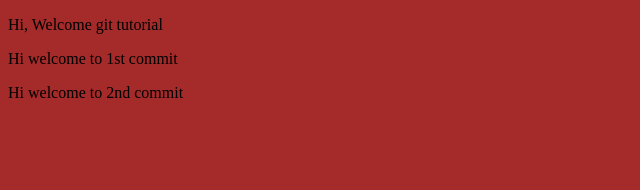
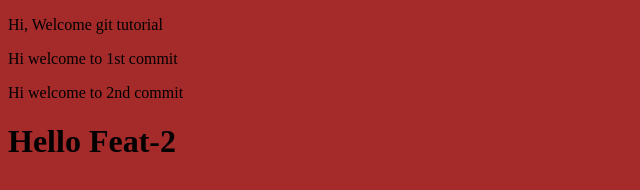
Before and after one commit to bsurve/Gitproject, a plain HTML site: page index.html in a window 1280 px wide. Shown: the whole page, without its empty margins (0-640 px from the left). Drawn offline with Linux system fonts and the light colour scheme.

Commit message:
commit feat-2 1

```diff
--- a/index.html
+++ b/index.html
@@ -9,6 +9,7 @@
     <p> Hi, Welcome git tutorial</p>
     <p>Hi welcome to 1st commit</p>
     <p>Hi welcome to 2nd commit</p>
+    <h1>Hello Feat-2</h1>
 </body>
 <style>
     body{
```
